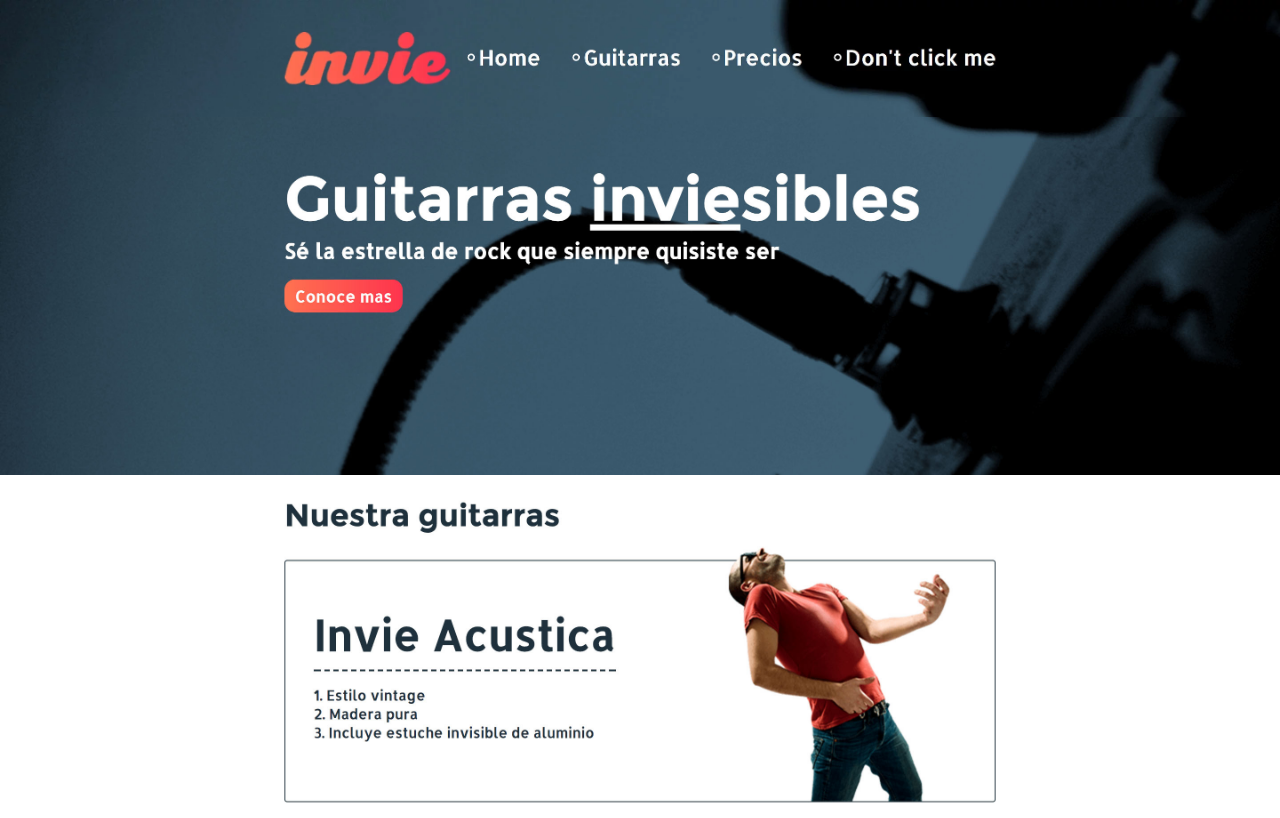
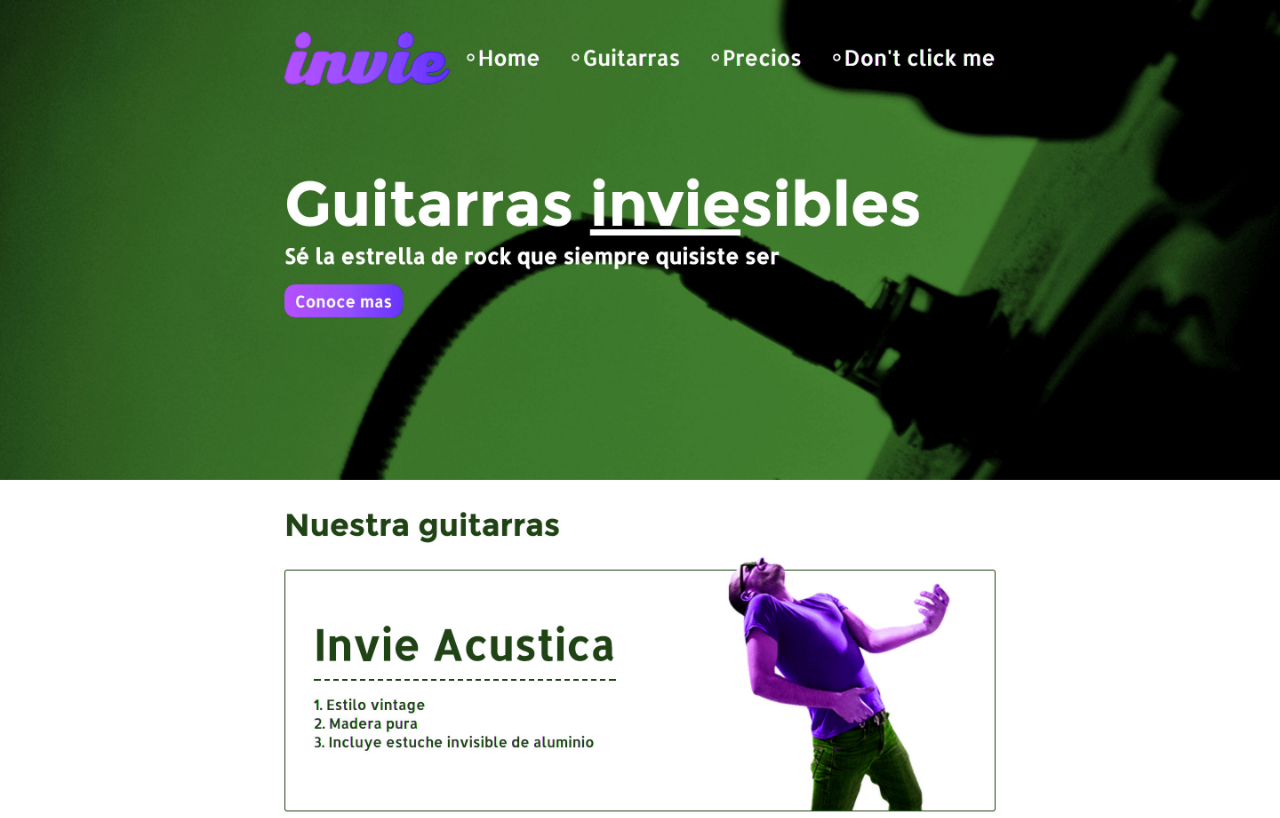
Before and after one commit to Valladares07/invie-github, a plain HTML site: page index.html in a window 1280 px wide. Shown: the top 818 px of the page. Drawn offline with Linux system fonts and the light colour scheme.

Commit message:
nueva version de invie verde

```diff
--- a/index.html
+++ b/index.html
@@ -14,8 +14,6 @@
     </style>
 </head>
 <body>
-    <img src="header.jpg" alt="" />
-    <img src="hero.jpg" alt="" />
-    <img src="acustica.jpg" alt="" />
+    <img src="nueva-version.jpg" alt="" />
 </body>
 </html>
```
Also changed, not shown: nueva-version.jpg (added).
